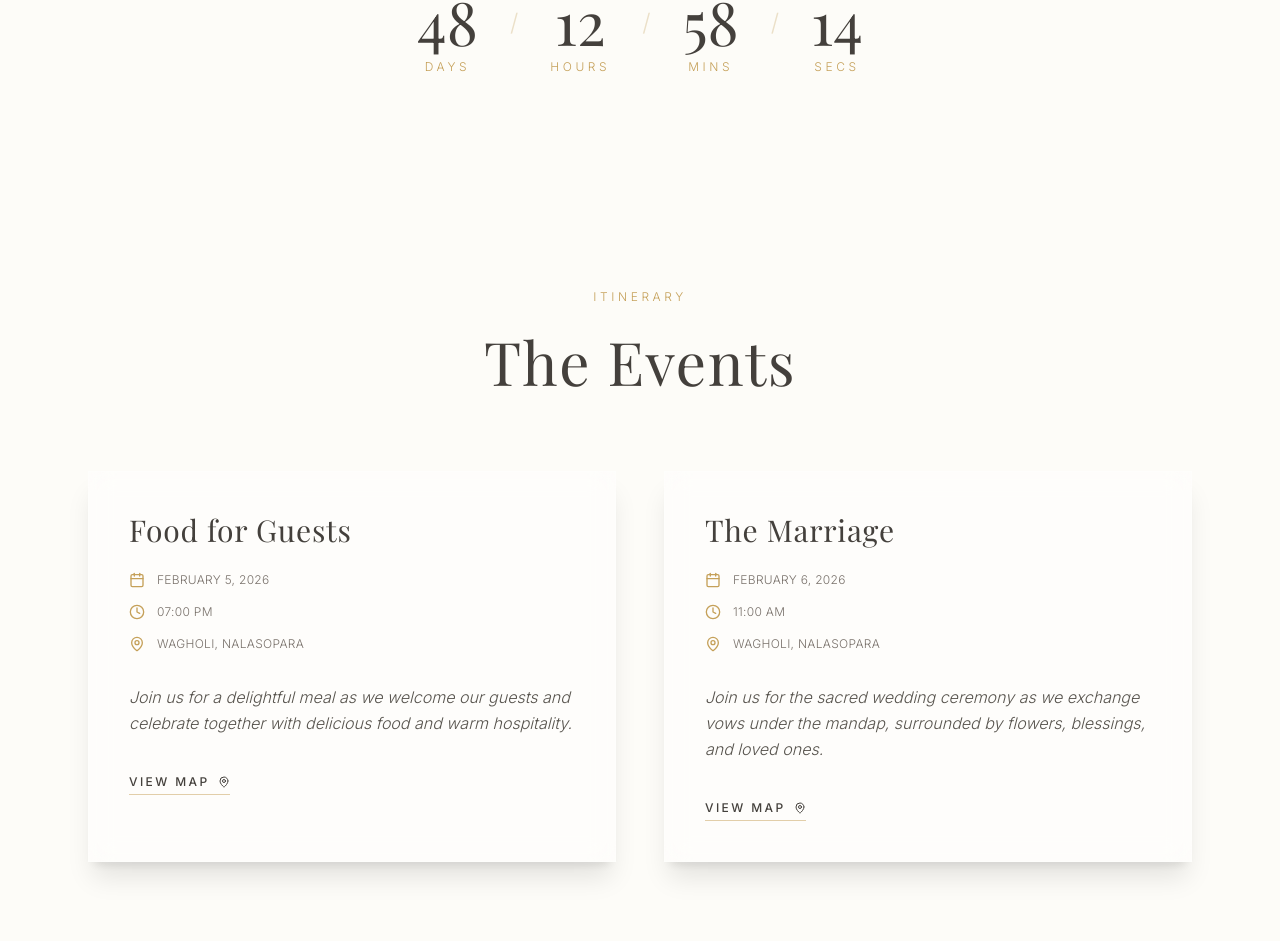
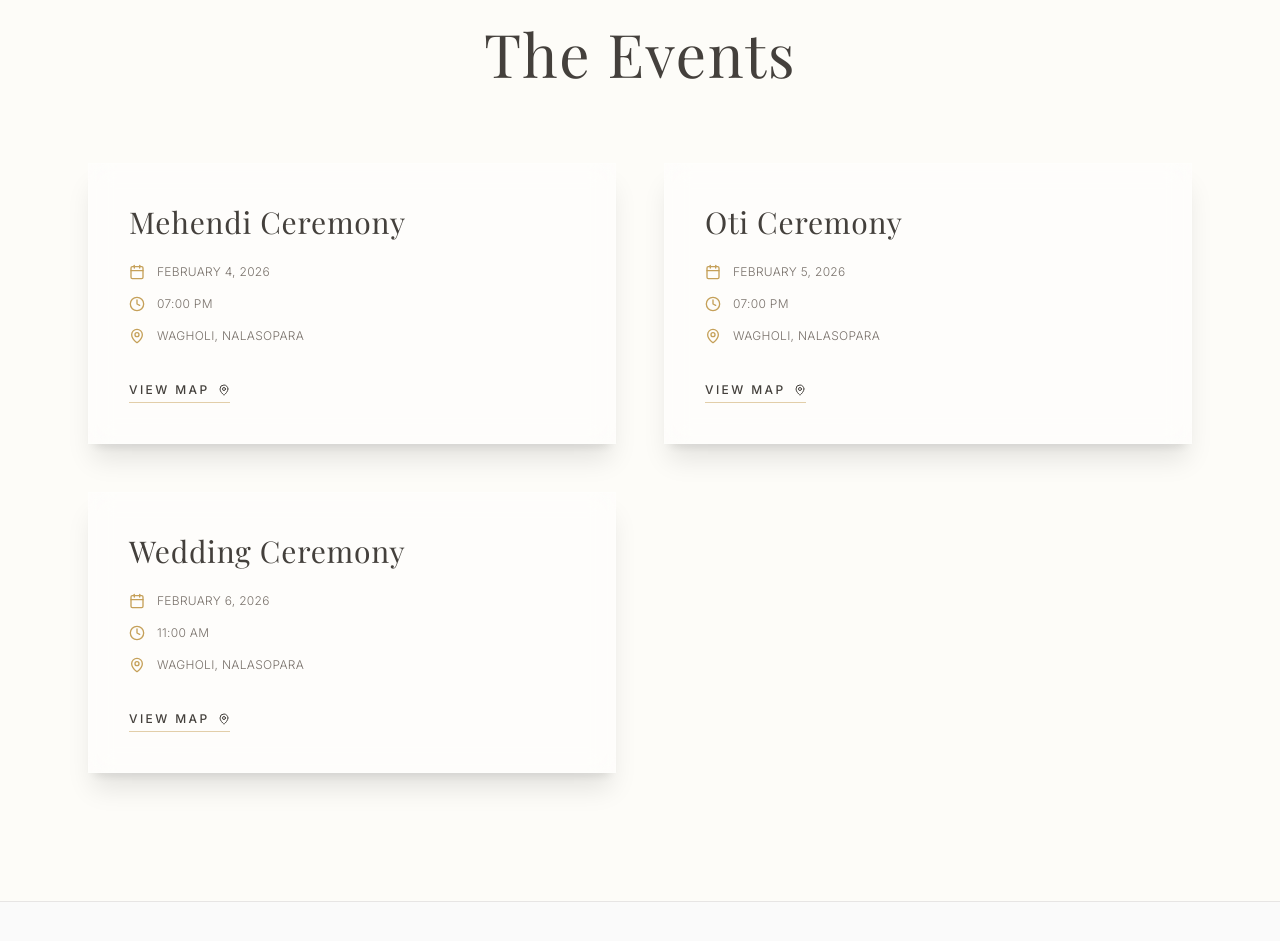
Before and after one commit to mehimanshupatil/wedding-invitation, a React (Vite) app: page /#/shremal in a window 1280 px wide. Before the commit this address led to /himanshu. Shown: the part 953-1894 px from the top of the page. Built offline with nearby package versions, Linux system fonts and the light colour scheme; a web font is replaced by a local one.

Commit message:
as hash route

```diff
--- a/package.json
+++ b/package.json
@@ -18,7 +18,7 @@
     "react": "^19.2.0",
     "react-confetti": "^6.4.0",
     "react-dom": "^19.2.0",
-    "react-router-dom": "^7.11.0",
+    "react-router": "^7.11.0",
     "tailwind-merge": "^3.4.0"
   },
   "devDependencies": {
--- a/src/App.tsx
+++ b/src/App.tsx
@@ -1,17 +1,17 @@
-import { BrowserRouter, Routes, Route, Navigate } from 'react-router-dom';
+import { HashRouter, Routes, Route, Navigate } from 'react-router';
 import WeddingPage from './pages/WeddingPage';
 import { himanshuEvents } from './data/himanshuEvents';
 import { shremalEvents } from './data/shremalEvents';
 
 function App() {
   return (
-    <BrowserRouter>
+    <HashRouter>
       <Routes>
         <Route path="/himanshu" element={<WeddingPage events={himanshuEvents} />} />
         <Route path="/shremal" element={<WeddingPage events={shremalEvents} />} />
         <Route path="/" element={<Navigate to="/himanshu" replace />} />
       </Routes>
-    </BrowserRouter>
+    </HashRouter>
   );
 }
 
--- a/src/components/EventDetails.tsx
+++ b/src/components/EventDetails.tsx
@@ -2,7 +2,7 @@ import { MapPin, Clock, Calendar } from 'lucide-react';
 import { motion } from 'framer-motion';
 import type { Event } from '../data/himanshuEvents';
 
-const EventCard = ({ title, time, date, location, description, delay, mapUrl }: { title: string, time: string, date: string, location: string, description: string, delay: number, mapUrl: string }) => (
+const EventCard = ({ title, time, date, location, delay, mapUrl }: { title: string, time: string, date: string, location: string, delay: number, mapUrl: string }) => (
   <motion.div
     initial={{ opacity: 0, y: 30 }}
     whileInView={{ opacity: 1, y: 0 }}
@@ -27,9 +27,9 @@ const EventCard = ({ title, time, date, location, description, delay, mapUrl }:
       </div>
     </div>
 
-    <p className="text-stone-600 leading-relaxed font-light italic mb-8">
+    {/* <p className="text-stone-600 leading-relaxed font-light italic mb-8">
       {description}
-    </p>
+    </p> */}
 
     <a
       href={mapUrl}
--- a/src/data/himanshuEvents.ts
+++ b/src/data/himanshuEvents.ts
@@ -3,28 +3,25 @@ export interface Event {
     date: string;
     time: string;
     location: string;
-    description: string;
     delay: number;
     mapUrl: string;
 }
 
 export const himanshuEvents: Event[] = [
     {
-        title: "Food for Guests",
+        title: "Pre-Wedding Dinner for Guests",
         date: "February 5, 2026",
         time: "07:00 PM",
-        location: "Wagholi, Nalasopara",
-        description: "Join us for a delightful meal as we welcome our guests and celebrate together with delicious food and warm hospitality.",
+        location: "Bhuigaon, Vasai",
         delay: 0.2,
-        mapUrl: "https://www.google.com/maps/search/?api=1&query=Wagholi+Nalasopara"
+        mapUrl: "https://maps.app.goo.gl/zoVLBwxGmAwnefzt5"
     },
     {
-        title: "The Marriage",
+        title: "Wedding Ceremony",
         date: "February 6, 2026",
         time: "11:00 AM",
         location: "Wagholi, Nalasopara",
-        description: "Join us for the sacred wedding ceremony as we exchange vows under the mandap, surrounded by flowers, blessings, and loved ones.",
         delay: 0.4,
-        mapUrl: "https://www.google.com/maps/search/?api=1&query=Wagholi+Nalasopara"
+        mapUrl: "https://maps.app.goo.gl/EfyiLtrLr7MbLPHr6"
     }
 ];
--- a/src/data/shremalEvents.ts
+++ b/src/data/shremalEvents.ts
@@ -3,28 +3,33 @@ export interface Event {
     date: string;
     time: string;
     location: string;
-    description: string;
     delay: number;
     mapUrl: string;
 }
 
 export const shremalEvents: Event[] = [
     {
-        title: "Ooti Ceremony",
-        date: "February 5, 2026",
-        time: "6:00 PM",
-        location: "Bride's Residence, Nalasopara",
-        description: "A traditional pre-wedding ceremony celebrating the bride's journey, filled with rituals, blessings, and joyous moments with family.",
+        title: "Mehendi Ceremony",
+        date: "February 4, 2026",
+        time: "07:00 PM",
+        location: "Wagholi, Nalasopara",
         delay: 0.2,
-        mapUrl: "https://www.google.com/maps/search/?api=1&query=Nalasopara"
+        mapUrl: "https://maps.app.goo.gl/EfyiLtrLr7MbLPHr6"
     },
     {
-        title: "The Marriage",
+        title: "Oti Ceremony",
+        date: "February 5, 2026",
+        time: "07:00 PM",
+        location: "Wagholi, Nalasopara",
+        delay: 0.4,
+        mapUrl: "https://maps.app.goo.gl/EfyiLtrLr7MbLPHr6"
+    },
+    {
+        title: "Wedding Ceremony",
         date: "February 6, 2026",
         time: "11:00 AM",
         location: "Wagholi, Nalasopara",
-        description: "Join us for the sacred wedding ceremony as we exchange vows under the mandap, surrounded by flowers, blessings, and loved ones.",
-        delay: 0.4,
-        mapUrl: "https://www.google.com/maps/search/?api=1&query=Wagholi+Nalasopara"
+        delay: 0.6,
+        mapUrl: "https://maps.app.goo.gl/EfyiLtrLr7MbLPHr6"
     }
 ];
--- a/src/pages/WeddingPage.tsx
+++ b/src/pages/WeddingPage.tsx
@@ -39,7 +39,7 @@ function WeddingPage({ events }: WeddingPageProps) {
                 <Confetti />
                 <MusicPlayer />
                 <Hero />
-                <Countdown />
+                {/* <Countdown /> */}
                 <EventDetails events={events} />
                 <Footer />
             </div>
```
Also changed, not shown: 1 other file (tests, documents, lock files or other folders).
